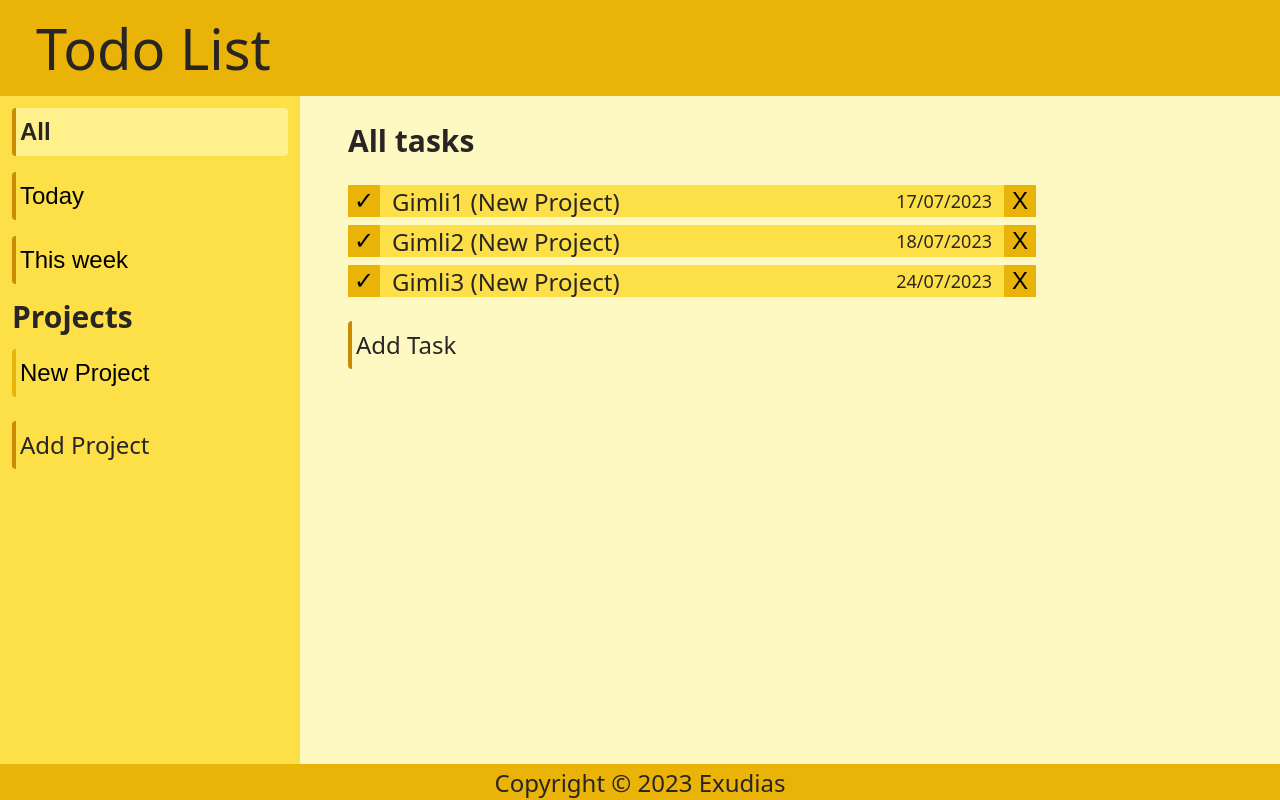
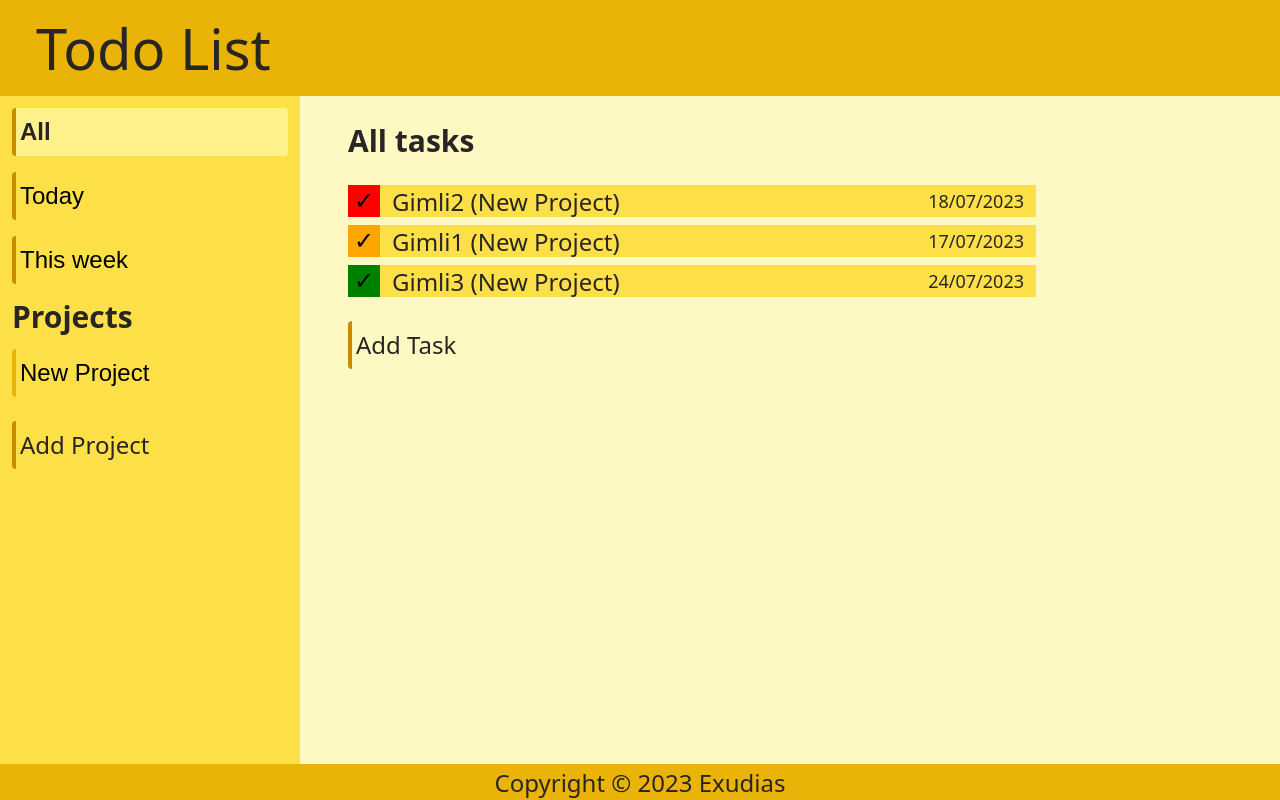
Before and after one commit to Exudias/odin-todo-list, a website built with webpack: page dist/index.html in a window 1280 px wide. Built offline with nearby package versions, Linux system fonts and the light colour scheme.

Commit message:
Implement task priority and sorting

```diff
--- a/src/modules/dom.js
+++ b/src/modules/dom.js
@@ -82,7 +82,7 @@ class DomManager
             {
                 const formValues = DomManager.getFormValues(this.taskForm);
 
-                DataManager.createTodo(formValues.title, formValues.description, new Date(formValues.date), 0, formValues.project);
+                DataManager.createTodo(formValues.title, formValues.description, new Date(formValues.date), formValues.priority, formValues.project);
                 this.navManager.loadTodos();
                 this.hideOverlayWindow();
             }
@@ -224,10 +224,7 @@ class DomManager
         todoDate.textContent = date.getStringFromDate();
         li.appendChild(todoDate);
 
-        const todoRemoveButtonContainer = createTodoButtonContainer("X");
-        li.appendChild(todoRemoveButtonContainer);
-
-        return {li, todoCompleteButtonContainer, todoRemoveButtonContainer};
+        return {li, todoCompleteButtonContainer};
 
         function createTodoButtonContainer(buttonText)
         {
--- a/src/modules/nav.js
+++ b/src/modules/nav.js
@@ -83,16 +83,16 @@ class NavManager
     loadAndAssignTodosFromList(todos)
     {
         this.todoList.innerHTML = "";
+        let sorted = todos.sort((a, b) => a.priority > b.priority ? -1 : 1);
         todos.forEach(todo => {
-            const {li, todoCompleteButtonContainer, todoRemoveButtonContainer} = DomManager.createTodoItem(todo.title, todo.dueDate, todo.project);
+            const {li, todoCompleteButtonContainer} = DomManager.createTodoItem(todo.title, todo.dueDate, todo.project);
             todoCompleteButtonContainer.onclick = () => {
                 this.todoList.removeChild(li);
                 DataManager.removeTodo(todo.title);
             }
-            todoRemoveButtonContainer.onclick = () => {
-                this.todoList.removeChild(li);
-                DataManager.removeTodo(todo.title);
-            }
+            let priorityClass = todo.priority === "0" ? "green" : (todo.priority === "1" ? "orange" : "red");
+            todoCompleteButtonContainer.children[0].classList.add(priorityClass);
+
             this.todoList.appendChild(li);
         });
     }
--- a/src/modules/todos.js
+++ b/src/modules/todos.js
@@ -43,9 +43,9 @@ class DataManager {
         // TODO: Load in todos from storage
 
         // Load dummy data for now
-        this.createTodo("Gimli1", "A dwarf's task 1", new CustomDate(17, 6, 2023), 2, this.projects[0]);
-        this.createTodo("Gimli2", "A dwarf's task 2", new CustomDate(18, 6, 2023), 3, this.projects[0]);
-        this.createTodo("Gimli3", "A dwarf's task 3", new CustomDate(24, 6, 2023), 4, this.projects[0]);
+        this.createTodo("Gimli1", "A dwarf's task 1", new CustomDate(17, 6, 2023), "1", this.projects[0]);
+        this.createTodo("Gimli2", "A dwarf's task 2", new CustomDate(18, 6, 2023), "2", this.projects[0]);
+        this.createTodo("Gimli3", "A dwarf's task 3", new CustomDate(24, 6, 2023), "0", this.projects[0]);
     }
 
     static createProject(name)
```
Also changed, not shown: dist/index.html, dist/main.js, dist/style.css.
